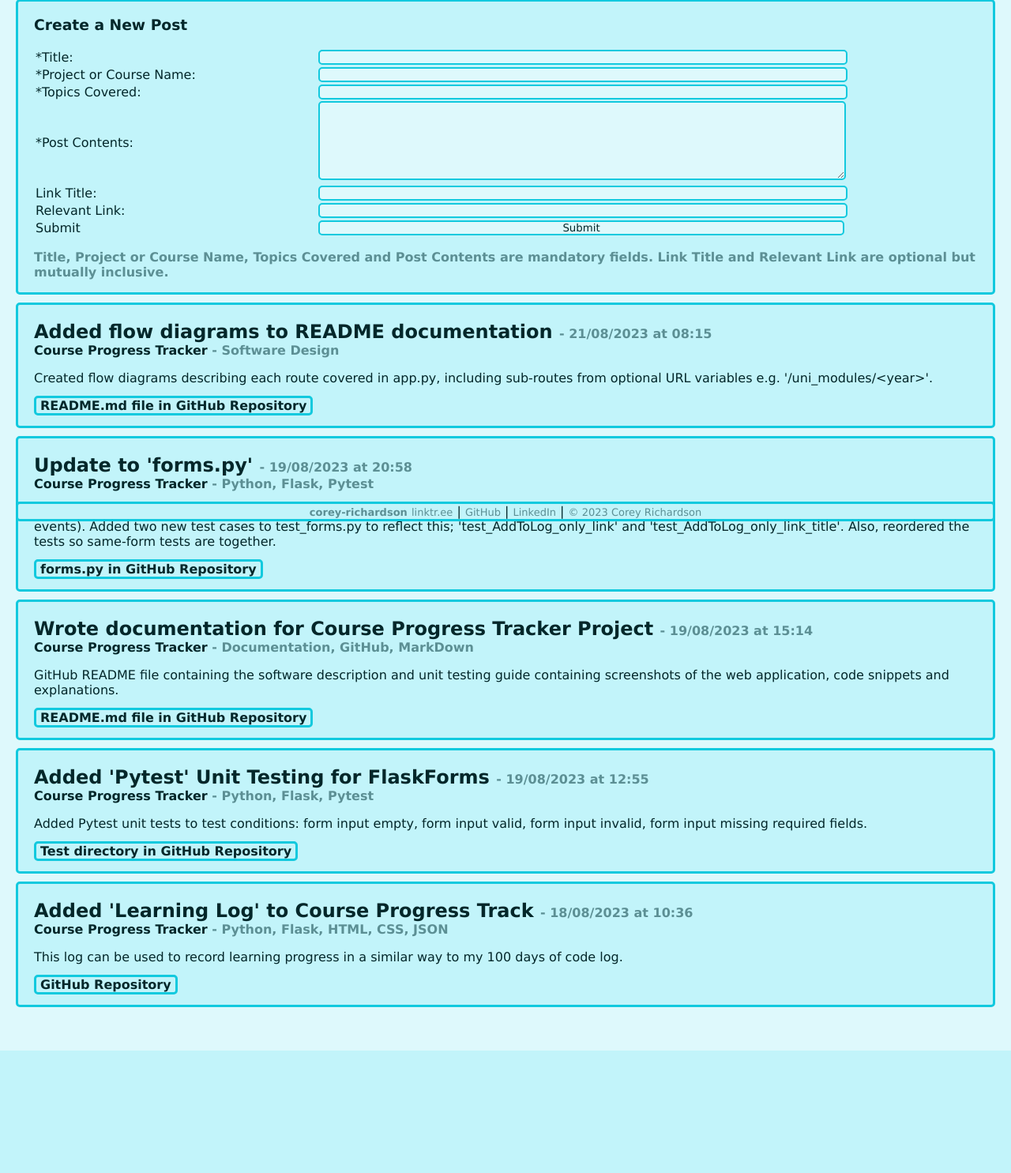
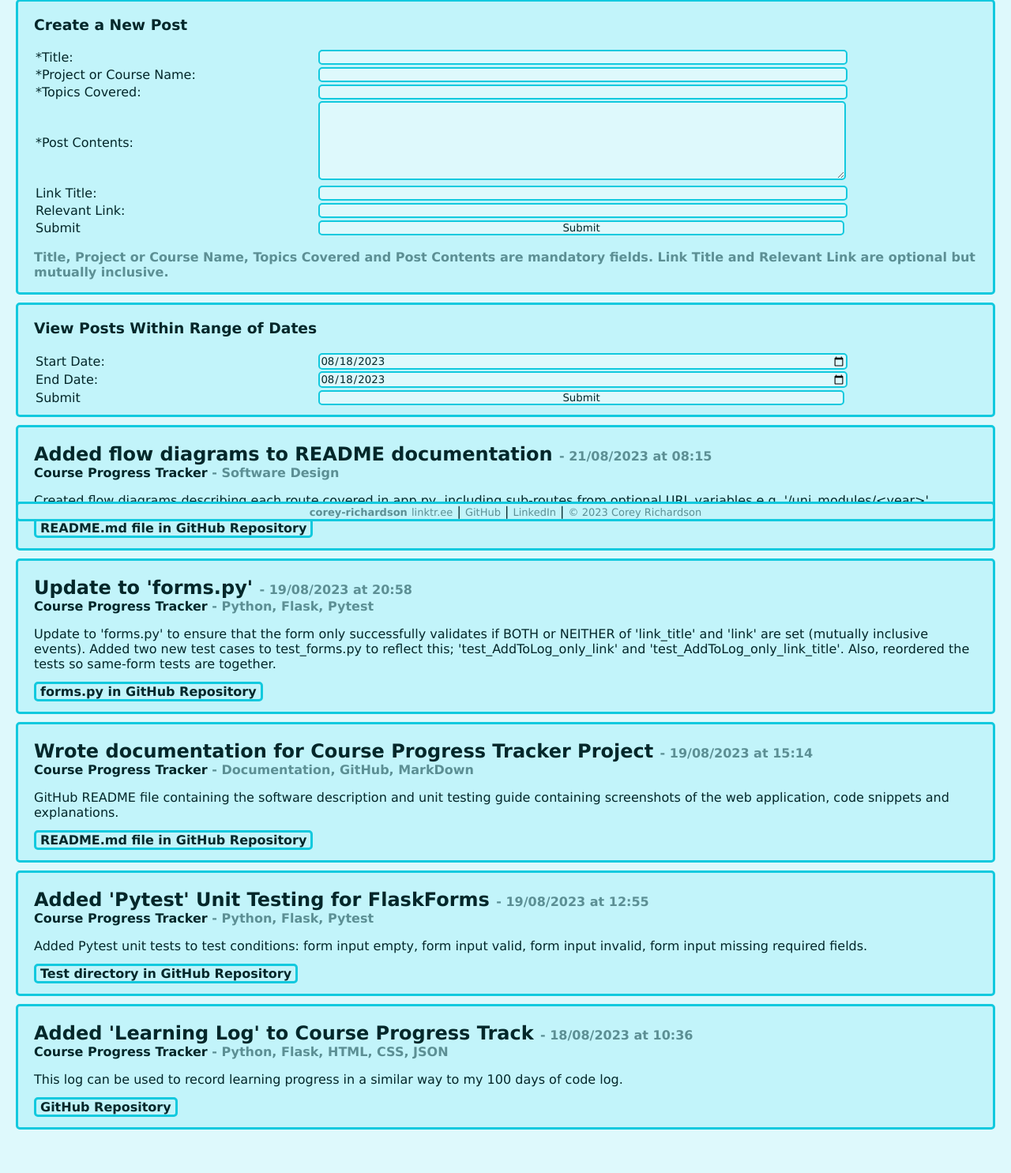
Before and after one commit to corey-richardson/course-progress-tracker, a Flask app: page /learning_log in a window 1280 px wide. Shown: the part 140-1625 px from the top of the page at 79% size. Before the commit the page ends 1470 px from the top, so only its background shows below. Run offline with Flask 3, Linux system fonts and the light colour scheme.

Commit message:
Added functionality to query subset of posts within a range of dates

```diff
--- a/app.py
+++ b/app.py
@@ -1,5 +1,5 @@
 from flask import Flask, render_template, redirect, url_for
-from forms import CourseCompleted, ModuleCompleted, AddCourse, AddToLog
+from forms import CourseCompleted, ModuleCompleted, AddCourse, AddToLog, DateRange
 from datetime import datetime
 import json
 
@@ -199,12 +199,23 @@
 
     # Initialise form
     add_to_log = AddToLog()
+    date_range = DateRange()
 
     with open(POSTS_FILE_PATH, "r") as j:
             posts = json.load(j)
 
     # Sort posts by datetime
     posts.sort(key = lambda p: p["sort_time"], reverse=True)
+
+    if date_range.validate_on_submit():
+        start_date = datetime.combine(date_range.start_date.data, datetime.min.time())
+        end_date = datetime.combine(date_range.end_date.data, datetime.max.time())
+        temp = []
+        for post in posts:
+            p = datetime.strptime(post["sort_time"], "%Y-%m-%d %H:%M:%S.%f")
+            if p >= start_date and p <= end_date:
+                temp.append(post)
+        posts = temp.copy()
 
     # When 'add_to_log' is successfully submitted...
     if add_to_log.validate_on_submit():
@@ -247,4 +258,5 @@
         "learning_log.html",
         posts = posts,
         add_to_log = add_to_log,
+        date_range = date_range,
     )
--- a/forms.py
+++ b/forms.py
@@ -2,9 +2,11 @@
 from wtforms import StringField, TextAreaField, URLField, SelectField, DateField, TimeField, SubmitField
 from wtforms.validators import DataRequired, ValidationError
 import json
+from datetime import datetime
 
 COURSE_FILE_PATH = "static/courses.json"
 MODULE_FILE_PATH = "static/modules.json"
+POSTS_FILE_PATH = "static/posts.json"
 
 # , render_kw={"placeholder": "Set post title..."}
 
@@ -93,3 +95,8 @@
             return False
 
         return True
+
+class DateRange(FlaskForm):
+    start_date = DateField("Start Date: ", validators=[DataRequired()], default = datetime(2023, 8, 18))
+    end_date = DateField("End Date: ", validators=[DataRequired()], default = datetime.now())
+    submit = SubmitField()
--- a/templates/learning_log.html
+++ b/templates/learning_log.html
@@ -21,6 +21,25 @@
     </div>
 </div>
 
+<div class="course-container">
+    <div class="container-text">
+        <h3>View Posts Within Range of Dates </h3>
+        <form method="post">
+            <table style="width: 100%; margin: 10px 0;">
+                {{ date_range.hidden_tag() }}
+                {% for field in date_range %}
+                    {% if field.type != "CSRFTokenField" %}
+                    <tr>
+                        <td style="width: 30%;">{{field.label.text}}</td>
+                        <td style="width: 70%;">{{field(autocomplete="off")}}</td>
+                    </tr>
+                    {% endif %}
+                {% endfor %}
+            </table>
+        </form>
+    </div>
+</div>
+
 {% for post in posts %}
     <div class="course-container">
         <div class="container-text">
```
Also changed, not shown: tests/results.txt (+22 -17 lines), tests/test_forms.py (+56 -1 lines), res/flow_diagrams/Add.svg, res/flow_diagrams/Learning_Log.svg.
